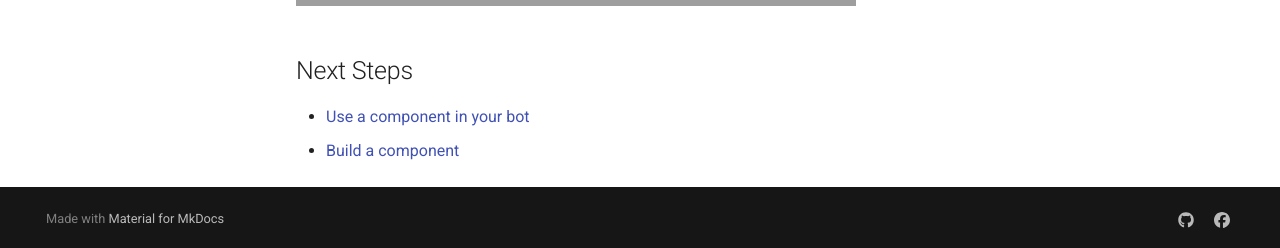
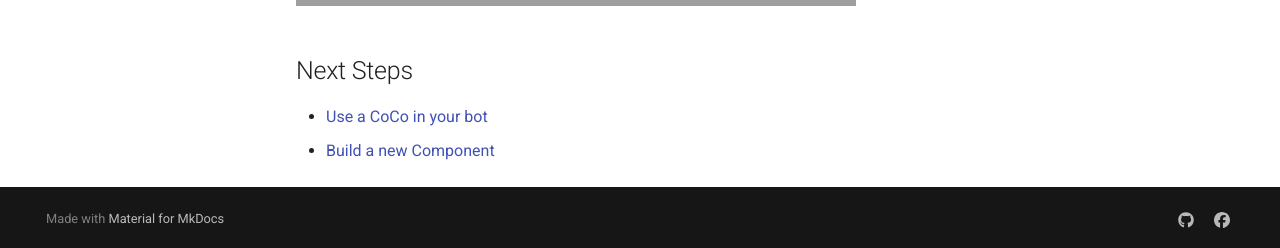
Before and after one commit to ConversationalComponents/docs, an MkDocs documentation site: the page built from docs/tutorials/videos.md, in a window 1280 px wide and 1339 px high. Shown: the part 1088-1336 px from the top of the window. Built offline with MkDocs 1.6.1 and Material for MkDocs 9.7.7, drawn with Linux system fonts in a browser that asks for light colours; comment, search, counter and statistics services are not loaded; grey boxes are pictures that could not be loaded.

Commit message:
Update videos.md

```diff
--- a/docs/tutorials/videos.md
+++ b/docs/tutorials/videos.md
@@ -10,5 +10,5 @@ This tutorial shows you how to easily customize the text of a Conversational Com
 <iframe width="560" height="315" src="https://www.youtube.com/embed/Xk8LGSVUj-Q" frameborder="0" allowfullscreen></iframe>
 
 ## Next Steps
-* [Use a component in your bot](/tutorials/developer_videos)
-* [Build a component](/tutorials/authors_videos)
+* [Use a CoCo in your bot](/tutorials/developer_videos)
+* [Build a new Component](/tutorials/authors_videos)
```
